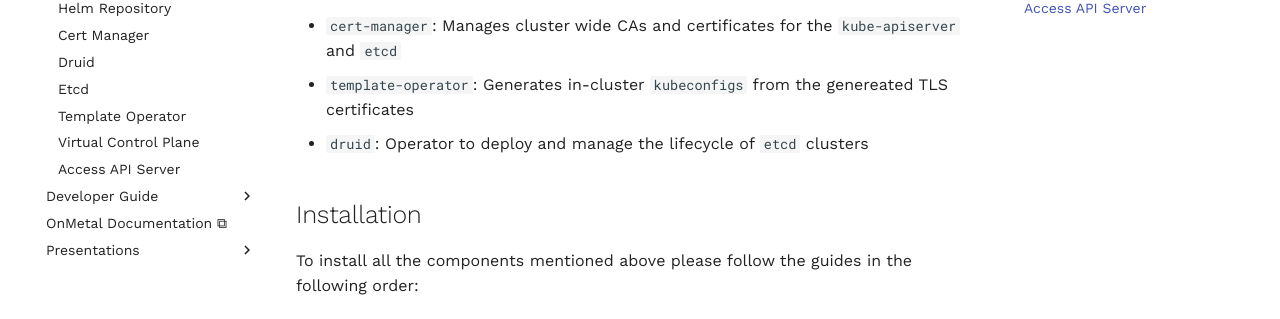
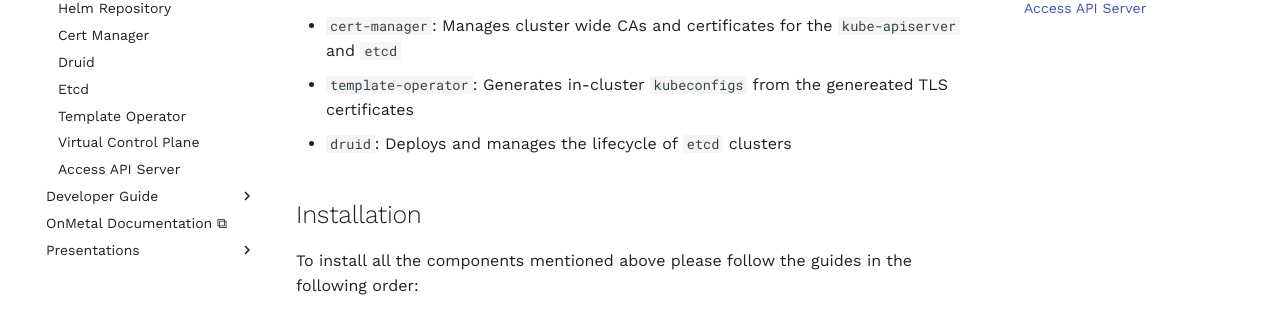
Before and after one commit to ironcore-scrapyard/virtual-controlplane, an MkDocs documentation site: the page built from docs/usage/installation.md, in a window 1280 px wide and 900 px high, scrolled down 767 px. Shown: the part 181-500 px from the top of the window. Built offline with MkDocs 1.6.1 and Material for MkDocs 9.7.7, drawn with Linux system fonts in a browser that asks for light colours; comment, search, counter and statistics services are not loaded.

Commit message:
Incorporeted feedback

```diff
--- a/docs/usage/installation.md
+++ b/docs/usage/installation.md
@@ -18,7 +18,7 @@
 
 * `cert-manager`: Manages cluster wide CAs and certificates for the `kube-apiserver` and `etcd`
 * `template-operator`: Generates in-cluster `kubeconfigs` from the genereated TLS certificates
-* `druid`: Operator to deploy and manage the lifecycle of `etcd` clusters
+* `druid`: Deploys and manages the lifecycle of `etcd` clusters
 
 ## Installation
 
```
Also changed, not shown: docs/usage/access.md (+1 -1 lines).
